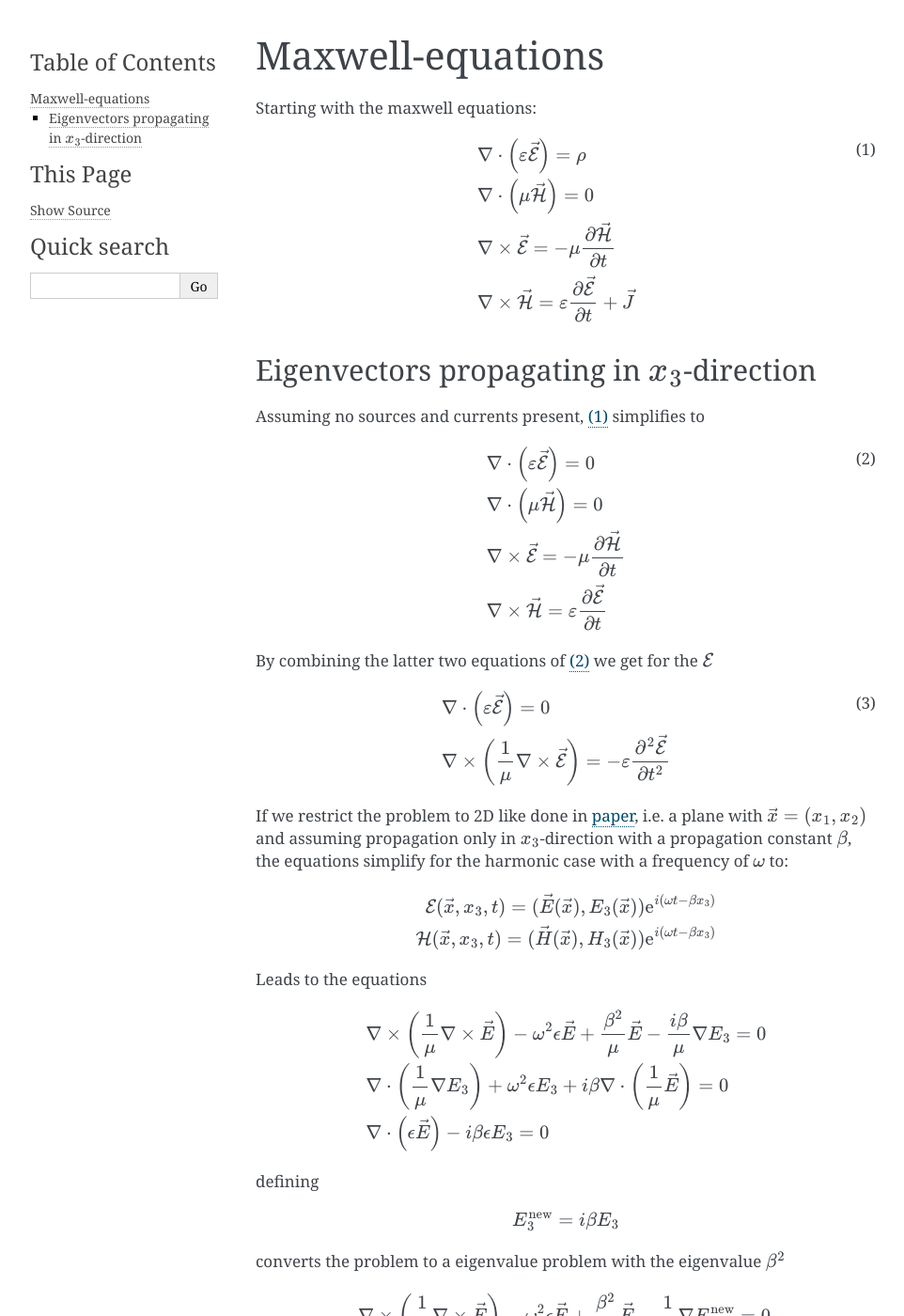
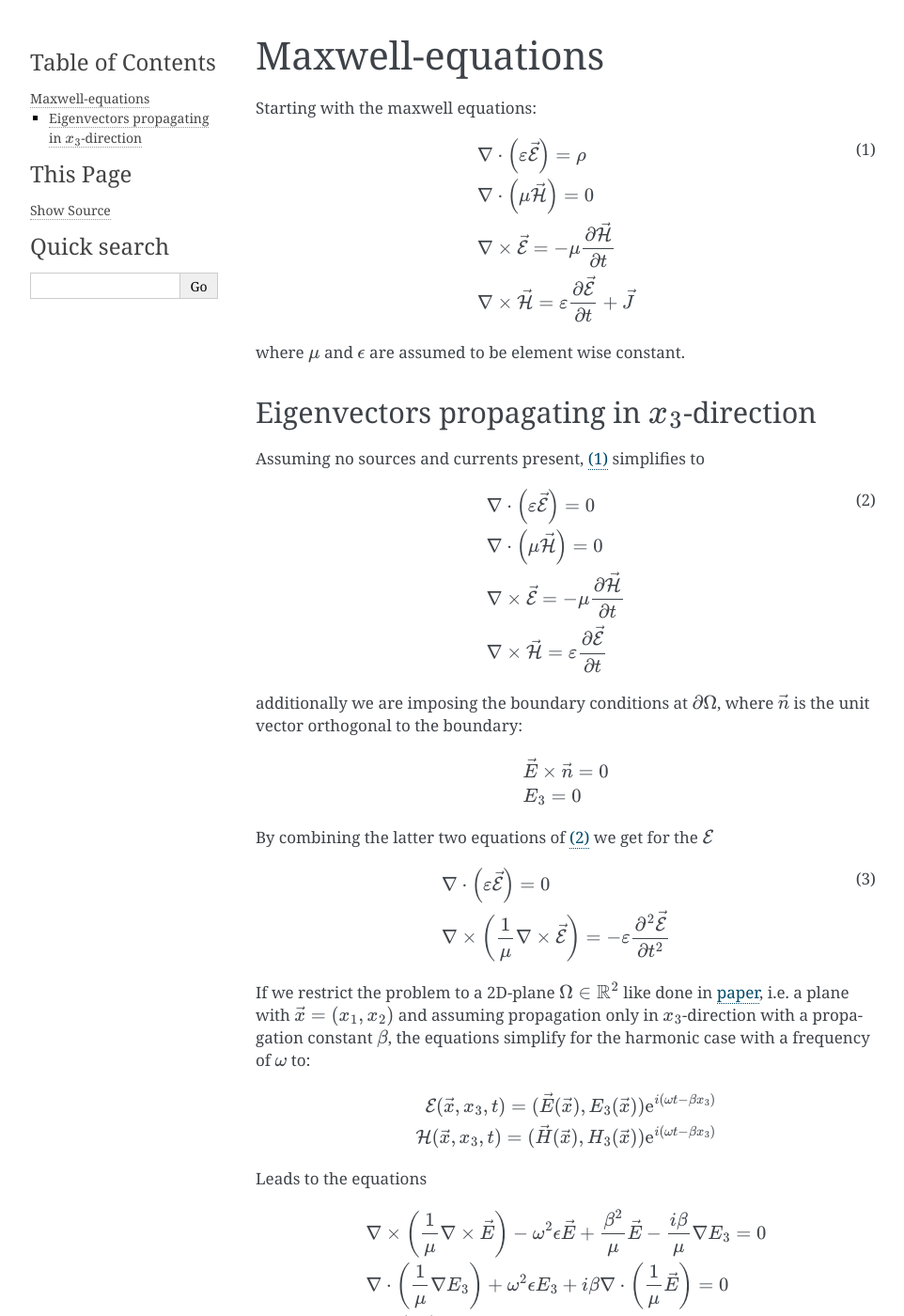
Before and after one commit to HelgeGehring/femwell, a Sphinx documentation site: the page built from docs/source/maxwell.rst, in a window 1280 px wide and 1400 px high. Shown: the whole window at 94% size, without its empty margins (148-1110 px from the left). Built offline with Sphinx 7.4.7, drawn with Linux system fonts in a browser that asks for light colours.

Commit message:
add boundary conditions

```diff
--- a/docs/source/maxwell.rst
+++ b/docs/source/maxwell.rst
@@ -13,6 +13,8 @@ Starting with the maxwell equations:
     &\nabla\times\vec{\mathcal{E}} = - \mu \frac{\partial \vec{\mathcal{H}}}{\partial t}
 
     &\nabla\times\vec{\mathcal{H}} = \varepsilon\frac{\partial \vec{\mathcal{E}}}{\partial t} + \vec{J}
+
+where :math:`\mu` and :math:`\epsilon` are assumed to be element wise constant.
 
 
 Eigenvectors propagating in :math:`x_3`-direction
@@ -31,6 +33,14 @@ Assuming no sources and currents present, :eq:`maxwell` simplifies to
 
     &\nabla\times\vec{\mathcal{H}} = \varepsilon\frac{\partial \vec{\mathcal{E}}}{\partial t}
 
+additionally we are imposing the boundary conditions at :math:`\partial\Omega`,
+where :math:`\vec{n}` is the unit vector orthogonal to the boundary:
+
+.. math::
+    &\vec{E} \times \vec{n} = 0
+
+    &E_3 = 0
+
 By combining the latter two equations of :eq:`maxwell_no_sources` we get for the :math:`\mathcal{E}`
 
 .. math::
@@ -42,7 +52,7 @@ By combining the latter two equations of :eq:`maxwell_no_sources` we get for the
     =
     - \varepsilon \frac{\partial^2 \vec{\mathcal{E}}}{\partial t^2}
 
-If we restrict the problem to 2D like done in `paper <http://dx.doi.org/10.1080/02726340290084012>`_,
+If we restrict the problem to a 2D-plane :math:`\Omega \in \mathbb{R}^2` like done in `paper <http://dx.doi.org/10.1080/02726340290084012>`_,
 i.e. a plane with :math:`\vec{x}=(x_1,x_2)` and
 assuming propagation only in :math:`x_3`-direction with a propagation constant :math:`\beta`,
 the equations simplify for the harmonic case with a frequency of :math:`\omega` to:
```
